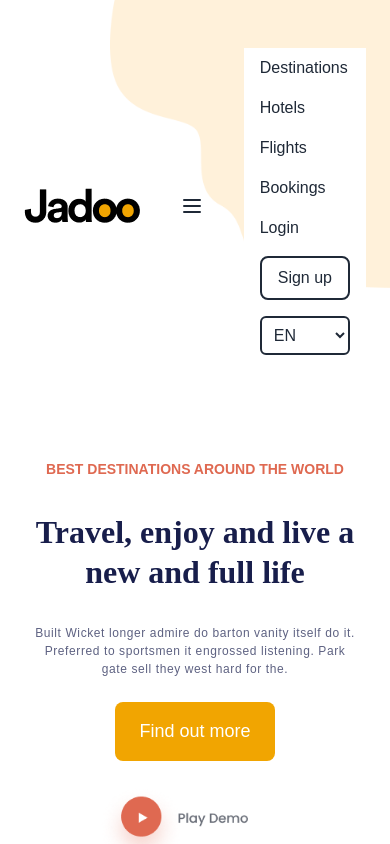
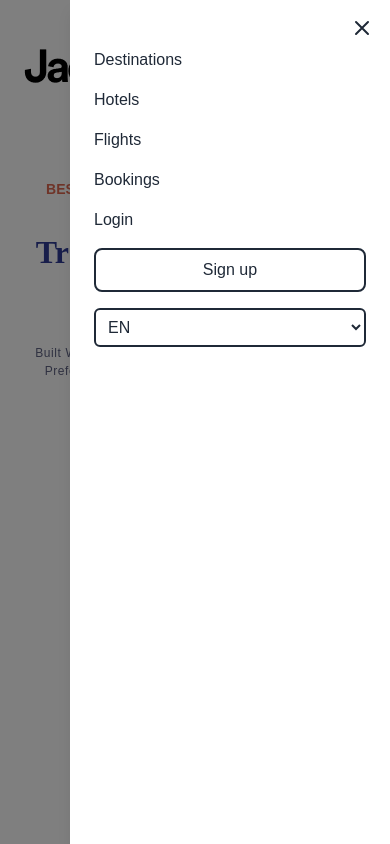
Before and after one commit to AQSA-ABDULLAH/Traveling-website-in-nextjs, a Next.js app: page / in a window 390 px wide. Both pictures are taken after a click on the button 354 px from the left and 65 px from the top of the page. Shown: the top 844 px of the page. Built offline with nearby package versions, Linux system fonts and the light colour scheme.

Commit message:
fix side bar

```diff
--- a/src/app/sections/book-trip/BookTrip.js
+++ b/src/app/sections/book-trip/BookTrip.js
@@ -34,11 +34,11 @@ const BookTrip = () => {
                 <div className=" flex items-center justify-center rounded-lg mt-6 sm:mt-0">
                   <img src={step.icon} alt={`${step.title} icon`} className="sm:w-24 sm:h-20 lg:w-16 lg:h-12 2xl:w-18 2xl:h-16" />
                 </div>
-                <div className="px-16 sm:px-0 2xl:w-[360px]">
-                  <h4 className="text-[24px] sm:text-[32px] lg:text-[18px] 2xl:text-[16px] desktop:text-[20px] font-[600] font-poppins text-[#5E6282]">
+                <div className="px-4 sm:px-0 2xl:w-[360px]">
+                  <h4 className="text-[20px] sm:text-[32px] lg:text-[18px] 2xl:text-[16px] desktop:text-[20px] font-[600] font-poppins text-[#5E6282]">
                     {step.title}
                   </h4>
-                  <p className="text-[20px] sm:text-[25px] lg:text-[17px] 2xl:text-[16px] desktop:text-[20px] font-poppins leading-7 sm:leading-9 lg:leading-6 2xl:leading-9 text-[#5E6282]">
+                  <p className="text-[18px] sm:text-[25px] lg:text-[17px] 2xl:text-[16px] desktop:text-[20px] font-poppins leading-7 sm:leading-9 lg:leading-6 2xl:leading-9 text-[#5E6282]">
                     {step.description}
                   </p>
                 </div>
--- a/src/app/sections/hero/Header.js
+++ b/src/app/sections/hero/Header.js
@@ -1,30 +1,38 @@
-'use client';
+"use client";
 // components/Header.js
-import { useState } from 'react';
+import { useEffect, useState } from "react";
 
 const Header = () => {
   const [isOpen, setIsOpen] = useState(false);
+
+  // Add or remove `overflow-hidden` class from the `body` when the sidebar is open
+  useEffect(() => {
+    if (isOpen) {
+      document.body.classList.add("overflow-hidden");
+    } else {
+      document.body.classList.remove("overflow-hidden");
+    }
+    return () => document.body.classList.remove("overflow-hidden"); // Clean up on unmount
+  }, [isOpen]);
 
   return (
     <header className="max-w-screen pt-12 flex justify-between items-center">
       {/* Logo Section */}
       <section>
         <div className="flex items-center space-x-2">
-          <img src='/assest/Logo.png' className='2xl:w-[114px]' />
+          <img src="/assest/Logo.png" className="2xl:w-[114px]" />
         </div>
       </section>
 
-
       {/* Navigation Links */}
-      <section className='flex justify-between items-center gap-6'>
-        <nav className="text-[18px] 2xl:text-[17px] text-[#212832] font-Google Sans font-medium hidden md:flex space-x-16 ">
-          <a href="#" >Destinations</a>
+      <section className="flex justify-between items-center gap-6">
+        <nav className="text-[18px] 2xl:text-[17px] text-[#212832] font-Google Sans font-medium hidden md:flex space-x-16">
+          <a href="#">Destinations</a>
           <a href="#">Hotels</a>
           <a href="#">Flights</a>
           <a href="#">Bookings</a>
           <a href="#">Login</a>
         </nav>
-
 
         <div className="hidden md:block">
           <button className="2xl:text-[17px] border border-gray-800 text-gray-800 hover:bg-gray-800 hover:text-white px-6 py-2 rounded-lg">
@@ -33,7 +41,7 @@ const Header = () => {
         </div>
 
         {/* Language Selector Dropdown */}
-        <div className="2xl:text-[17px] desktop:text-[30px] hidden md:block">
+        <div className="2xl:text-[17px]  hidden md:block">
           <select className="bg-transparent text-gray-800 rounded-md">
             <option value="EN">EN</option>
             <option value="FR">FR</option>
@@ -62,16 +70,47 @@ const Header = () => {
         </div>
       </section>
 
-
-      {/* Mobile Menu */}
-      {isOpen && (
-        <div className="md:hidden bg-white px-4 py-2">
-          <nav className="flex flex-col space-y-4 ">
-            <a href="#" className="text-gray-800">Destinations</a>
-            <a href="#" className="text-gray-800">Hotels</a>
-            <a href="#" className="text-gray-800">Flights</a>
-            <a href="#" className="text-gray-800">Bookings</a>
-            <a href="#" className="text-gray-800">Login</a>
+      {/* Mobile Sidebar Menu */}
+      <div
+        className={`fixed top-0 right-0 h-full bg-white shadow-lg transform transition-transform duration-300 ease-in-out ${
+          isOpen ? "translate-x-0" : "translate-x-full"
+        } w-80 z-50`}
+      >
+        <button
+          className="absolute top-4 right-4 text-gray-800 hover:text-gray-600"
+          onClick={() => setIsOpen(false)}
+        >
+          <svg
+            xmlns="http://www.w3.org/2000/svg"
+            fill="none"
+            viewBox="0 0 24 24"
+            stroke="currentColor"
+            className="w-6 h-6"
+          >
+            <path
+              strokeLinecap="round"
+              strokeLinejoin="round"
+              strokeWidth="2"
+              d="M6 18L18 6M6 6l12 12"
+            />
+          </svg>
+        </button>
+        <nav className="flex flex-col mt-12 space-y-4 px-6">
+          <a href="#" className="text-gray-800">
+            Destinations
+          </a>
+          <a href="#" className="text-gray-800">
+            Hotels
+          </a>
+          <a href="#" className="text-gray-800">
+            Flights
+          </a>
+          <a href="#" className="text-gray-800">
+            Bookings
+          </a>
+          <a href="#" className="text-gray-800">
+            Login
+          </a>
           <button className="bg-transparent border-2 border-gray-800 text-gray-800 hover:bg-gray-800 hover:text-white px-4 py-2 rounded-lg">
             Sign up
           </button>
@@ -82,6 +121,13 @@ const Header = () => {
           </select>
         </nav>
       </div>
+
+      {/* Overlay to Close Sidebar */}
+      {isOpen && (
+        <div
+          className="fixed inset-0 bg-black opacity-50 z-1000"
+          onClick={() => setIsOpen(false)}
+        ></div>
       )}
     </header>
   );
--- a/src/app/sections/testimonials/Card.js
+++ b/src/app/sections/testimonials/Card.js
@@ -23,8 +23,8 @@ const TestimonialCard = ({ testimonial }) => {
             </div>
 
             {/* Additional Info */}
-            <div className="absolute top-32 left-10 w-full border bg-gray-100 rounded-lg z-0 ">
-                <div className="px-6 pt-[182px] sm:pt-[160px] py-4">
+            <div className="absolute h-[360px] sm:h-[240px] top-32 left-10 w-full border bg-gray-100 rounded-lg z-0 ">
+                <div className="px-6 absolute bottom-0 py-4">
                     <p className="font-bold text-gray-800">{testimonial.name}Chris Thomas</p>
                     <p className="text-sm text-gray-600">{testimonial.pos}CEO of Red Button</p>
                 </div>
--- a/src/app/sections/testimonials/Testimonials.js
+++ b/src/app/sections/testimonials/Testimonials.js
@@ -71,7 +71,7 @@ export default function Testimonials() {
         <section className="flex items-center justify-end mt-12 lg:mt-0">
           <div className="relative">
             {/* Display only the active testimonial */}
-            <div className="w-[400px] sm:w-[560px] h-auto">
+            <div className="w-[300px] sm:w-[560px] h-auto">
               <TestimonialCard testimonial={testimonials[activeIndex]} />
             </div>
 
@@ -92,7 +92,7 @@ export default function Testimonials() {
             </div>
 
             {/* Navigation Buttons for Small Screens */}
-            <div className="flex justify-center mt-28 space-x-8 lg:hidden">
+            <div className="flex justify-center mt-40 space-x-8 lg:hidden">
               <button
                 onClick={prevSlide}
                 className="w-12 h-12 flex items-center justify-center bg-gray-200 rounded-full shadow-lg hover:bg-gray-300"
```
Lines whose indentation alone changed are shown as unchanged.
